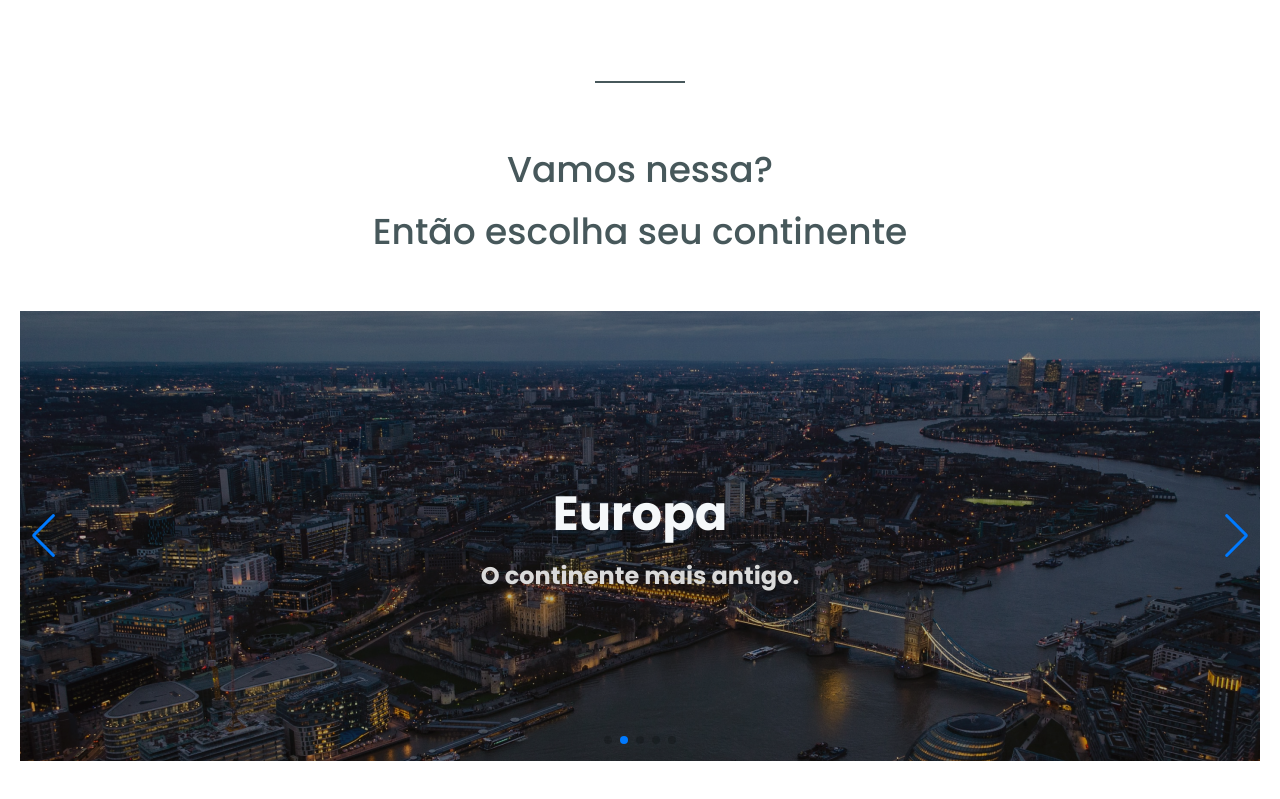
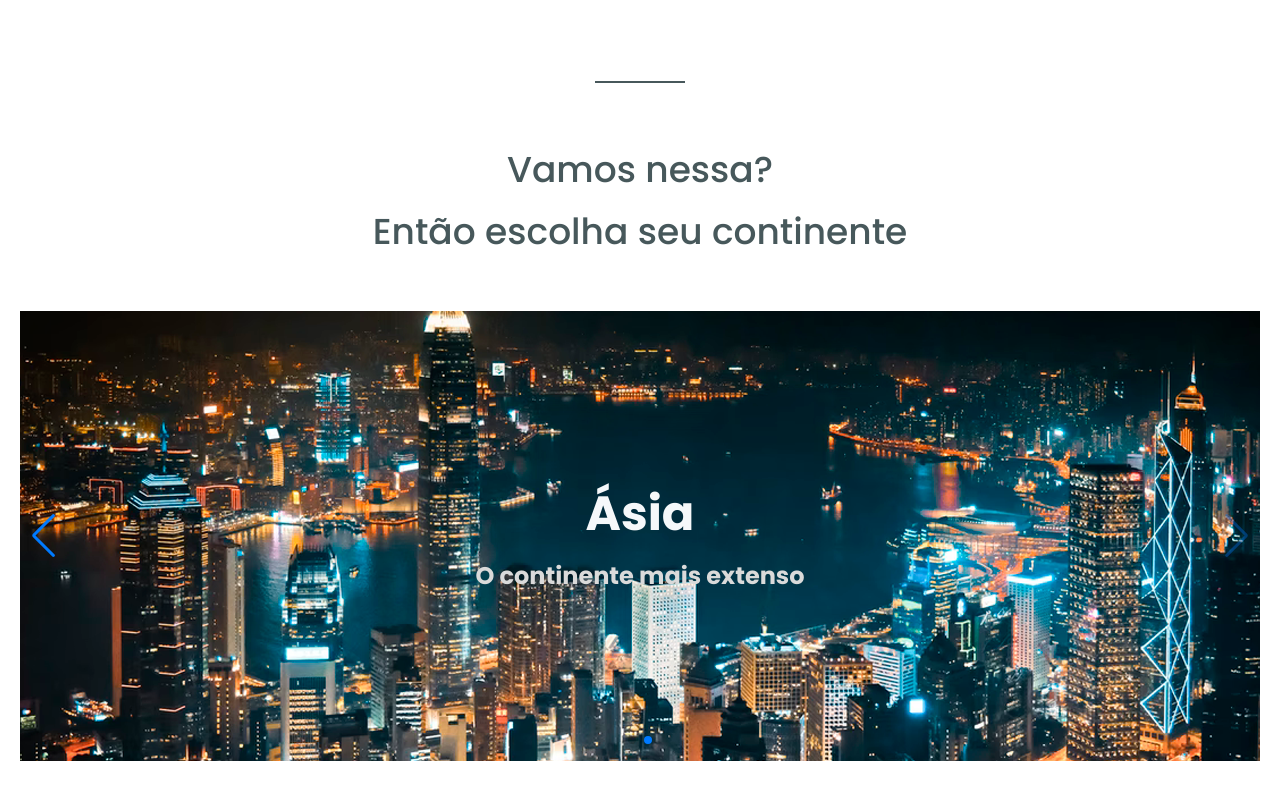
Before and after one commit to devLucasRoberto/worldTrip, a Next.js app: page / in a window 1280 px wide. Shown: the part 661-1460 px from the top of the page. Built offline with nearby package versions, Linux system fonts and the light colour scheme; data requests are answered from the project's data file.

Commit message:
Add connection with api

```diff
--- a/db.json
+++ b/db.json
@@ -13,14 +13,14 @@
     },
     {
       "id": 2,
-      "slug": "europa",
-      "title": "Europa",
-      "subtitle": "O continente mais antigo",
-      "info": "A Europa é, por convenção, um dos seis continentes do mundo. Compreendendo a península ocidental da Eurásia, a Europa geralmente divide-se da Ásia a leste pela divisória de águas dos montes Urais, o rio Ural, o mar Cáspio, o Cáucaso, e o mar Negro a sudeste",
+      "slug": "asia",
+      "title": "Ásia",
+      "subtitle": "O continente mais extenso",
+      "info": "A Ásia é o maior dos continentes terrestres, localizada totalmente no hemisfério oriental, em maior parte no hemisfério setentrional e com uma pequena porção de terras no hemisfério austral. Existem, ao todo, 50 países asiáticos.Além de possuir a maior área territorial (com 44.579.000 km²), abriga também a maior parte da população do planeta, com muitas de suas regiões alcançando as mais elevadas densidades demográficas já registradas. Se o continente asiático corresponde a um terço das terras emersas do planeta, seus habitantes correspondem a 61% da população mundial, com cerca de 4,299 bilhões de pessoas.",
       "countries": 50,
       "languages": 60,
-      "imageBanner": "europa.png",
-      "imageSwiper": "swiperpng.png"
+      "imageBanner": "asia.png",
+      "imageSwiper": "swiperAsia.png"
     }
   ],
   "cities": [
--- a/src/components/SwiperC/index.tsx
+++ b/src/components/SwiperC/index.tsx
@@ -12,7 +12,17 @@ import Link from 'next/link'
 
 SwiperCore.use([Autoplay, Pagination, Navigation])
 
-export function SwiperC() {
+type Continent = {
+  title: string
+  subtitle: string
+  slug: string
+  imageSwiper: string
+}
+interface SwiperProps {
+  continents: Continent[]
+}
+
+export function SwiperC({ continents }: SwiperProps) {
   return (
     <Box
       maxWidth="1240px"
@@ -35,8 +45,9 @@ export function SwiperC() {
         navigation={true}
         className="mySwiper"
       >
+        {continents.map(continent => (
           <SwiperSlide>
-          <Link href="#">
+            <Link href={`/continent/${continent.slug}`}>
               <ChakraLink>
                 <Flex
                   position="relative"
@@ -44,7 +55,8 @@ export function SwiperC() {
                   justifyContent="center"
                 >
                   <Image
-                  src="swiperpng.png"
+                    src={continent.imageSwiper}
+                    alt={continent.title}
                     height={['250px', '330px', '400px', '450px']}
                     objectFit="cover"
                   />
@@ -56,14 +68,14 @@ export function SwiperC() {
                           fontSize={['24px', '30px', '40px', '48px']}
                           fontWeight="700"
                         >
-                        Europa
+                          {continent.title}
                         </Text>
                         <Text
                           color="gray.200"
                           fontSize={['14px', '16px', '20px', '24px']}
                           fontWeight="700"
                         >
-                        O continente mais antigo.
+                          {continent.subtitle}
                         </Text>
                       </VStack>
                     </Flex>
@@ -72,158 +84,7 @@ export function SwiperC() {
               </ChakraLink>
             </Link>
           </SwiperSlide>
-
-        <SwiperSlide>
-          <Link href="#">
-            <ChakraLink>
-              <Flex
-                position="relative"
-                alignItems="center"
-                justifyContent="center"
-              >
-                <Image
-                  src="swiperpng.png"
-                  height={['250px', '330px', '400px', '450px']}
-                  objectFit="cover"
-                />
-                <Flex position="absolute" top="0" height="100%" zIndex="5">
-                  <Flex justifyContent="center" alignItems="center">
-                    <VStack>
-                      <Text
-                        color="gray.50"
-                        fontSize={['24px', '30px', '40px', '48px']}
-                        fontWeight="700"
-                      >
-                        Europa
-                      </Text>
-                      <Text
-                        color="gray.200"
-                        fontSize={['14px', '16px', '20px', '24px']}
-                        fontWeight="700"
-                      >
-                        O continente mais antigo.
-                      </Text>
-                    </VStack>
-                  </Flex>
-                </Flex>
-              </Flex>
-            </ChakraLink>
-          </Link>
-        </SwiperSlide>
-
-        <SwiperSlide>
-          <Link href="#">
-            <ChakraLink>
-              <Flex
-                position="relative"
-                alignItems="center"
-                justifyContent="center"
-              >
-                <Image
-                  src="swiperpng.png"
-                  height={['250px', '330px', '400px', '450px']}
-                  objectFit="cover"
-                />
-                <Flex position="absolute" top="0" height="100%" zIndex="5">
-                  <Flex justifyContent="center" alignItems="center">
-                    <VStack>
-                      <Text
-                        color="gray.50"
-                        fontSize={['24px', '30px', '40px', '48px']}
-                        fontWeight="700"
-                      >
-                        Europa
-                      </Text>
-                      <Text
-                        color="gray.200"
-                        fontSize={['14px', '16px', '20px', '24px']}
-                        fontWeight="700"
-                      >
-                        O continente mais antigo.
-                      </Text>
-                    </VStack>
-                  </Flex>
-                </Flex>
-              </Flex>
-            </ChakraLink>
-          </Link>
-        </SwiperSlide>
-
-        <SwiperSlide>
-          <Link href="#">
-            <ChakraLink>
-              <Flex
-                position="relative"
-                alignItems="center"
-                justifyContent="center"
-              >
-                <Image
-                  src="swiperpng.png"
-                  height={['250px', '330px', '400px', '450px']}
-                  objectFit="cover"
-                />
-                <Flex position="absolute" top="0" height="100%" zIndex="5">
-                  <Flex justifyContent="center" alignItems="center">
-                    <VStack>
-                      <Text
-                        color="gray.50"
-                        fontSize={['24px', '30px', '40px', '48px']}
-                        fontWeight="700"
-                      >
-                        Europa
-                      </Text>
-                      <Text
-                        color="gray.200"
-                        fontSize={['14px', '16px', '20px', '24px']}
-                        fontWeight="700"
-                      >
-                        O continente mais antigo.
-                      </Text>
-                    </VStack>
-                  </Flex>
-                </Flex>
-              </Flex>
-            </ChakraLink>
-          </Link>
-        </SwiperSlide>
-
-        <SwiperSlide>
-          <Link href="#">
-            <ChakraLink>
-              <Flex
-                position="relative"
-                alignItems="center"
-                justifyContent="center"
-              >
-                <Image
-                  src="swiperpng.png"
-                  height={['250px', '330px', '400px', '450px']}
-                  objectFit="cover"
-                />
-                <Flex position="absolute" top="0" height="100%" zIndex="5">
-                  <Flex justifyContent="center" alignItems="center">
-                    <VStack>
-                      <Text
-                        color="gray.50"
-                        fontSize={['24px', '30px', '40px', '48px']}
-                        fontWeight="700"
-                      >
-                        Europa
-                      </Text>
-                      <Text
-                        color="gray.200"
-                        fontSize={['14px', '16px', '20px', '24px']}
-                        fontWeight="700"
-                      >
-                        O continente mais antigo.
-                      </Text>
-                    </VStack>
-                  </Flex>
-                </Flex>
-              </Flex>
-            </ChakraLink>
-          </Link>
-        </SwiperSlide>
+        ))}
       </Swiper>
     </Box>
   )
--- a/src/pages/index.tsx
+++ b/src/pages/index.tsx
@@ -1,10 +1,23 @@
 import { Flex, Box, Center, Text, VStack } from '@chakra-ui/react'
+import { GetStaticPaths, GetStaticProps } from 'next'
 import { Banner } from '../components/Banner'
 import { Header } from '../components/Header'
 import { SwiperC } from '../components/SwiperC'
 import { TravelTypes } from '../components/TravelTypes'
+import { api } from '../services/api'
 
-export default function Home() {
+type Continent = {
+  title: string
+  subtitle: string
+  slug: string
+  imageSwiper: string
+}
+
+interface ContinentsProps {
+  continents: Continent[]
+}
+
+export default function Home({ continents }: ContinentsProps) {
   return (
     <Flex
       w="100%"
@@ -44,8 +57,28 @@ export default function Home() {
         </VStack>
       </Center>
       <Box>
-        <SwiperC />
+        <SwiperC continents={continents} />
       </Box>
     </Flex>
   )
 }
+
+export const getStaticProps: GetStaticProps = async () => {
+  const services = await api.get('continents')
+
+  const continents = services.data.map((data: Continent) => {
+    return {
+      title: data.title,
+      subtitle: data.subtitle,
+      slug: data.slug,
+      imageSwiper: data.imageSwiper
+    }
+  })
+
+  return {
+    props: {
+      continents
+    },
+    revalidate: 60 * 60 * 5 // 5h
+  }
+}
```
Also changed, not shown: public/asia.png (added), public/swiperAsia.png (added). Lines whose indentation alone changed are shown as unchanged.
